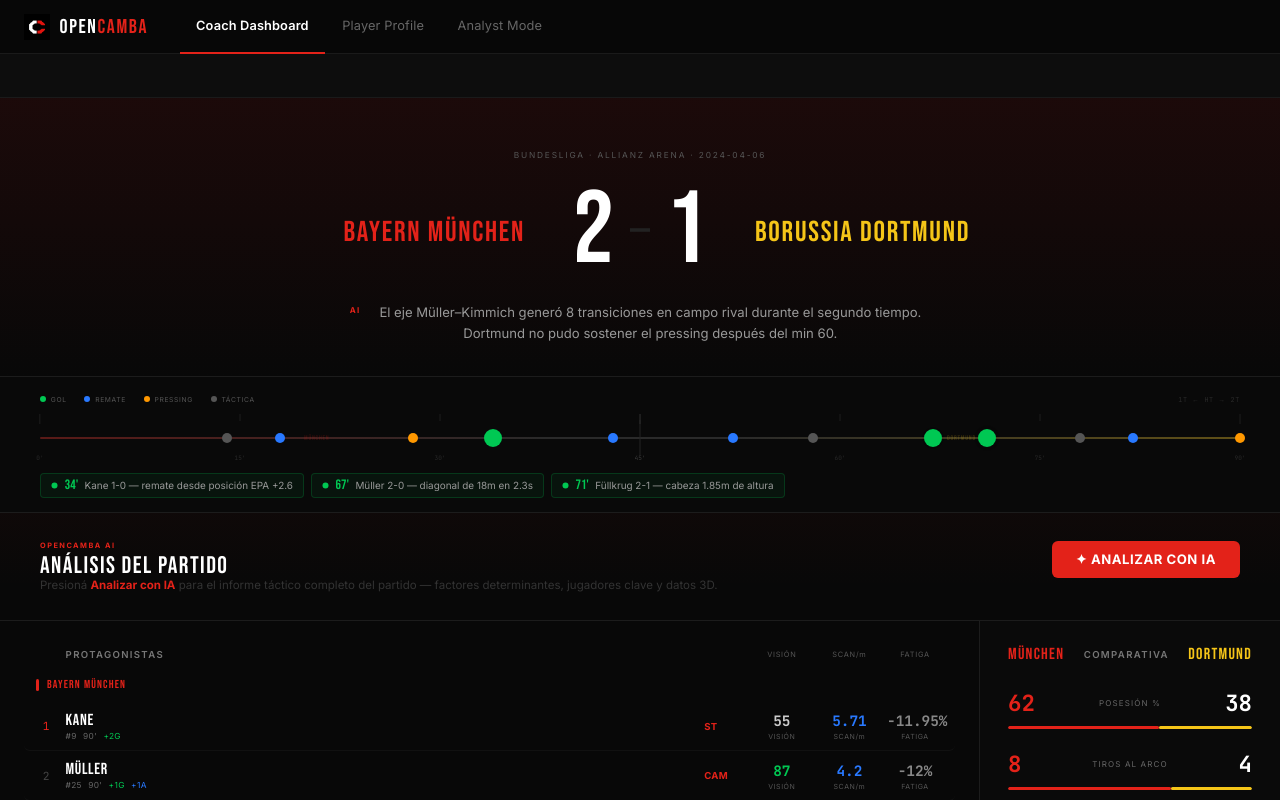
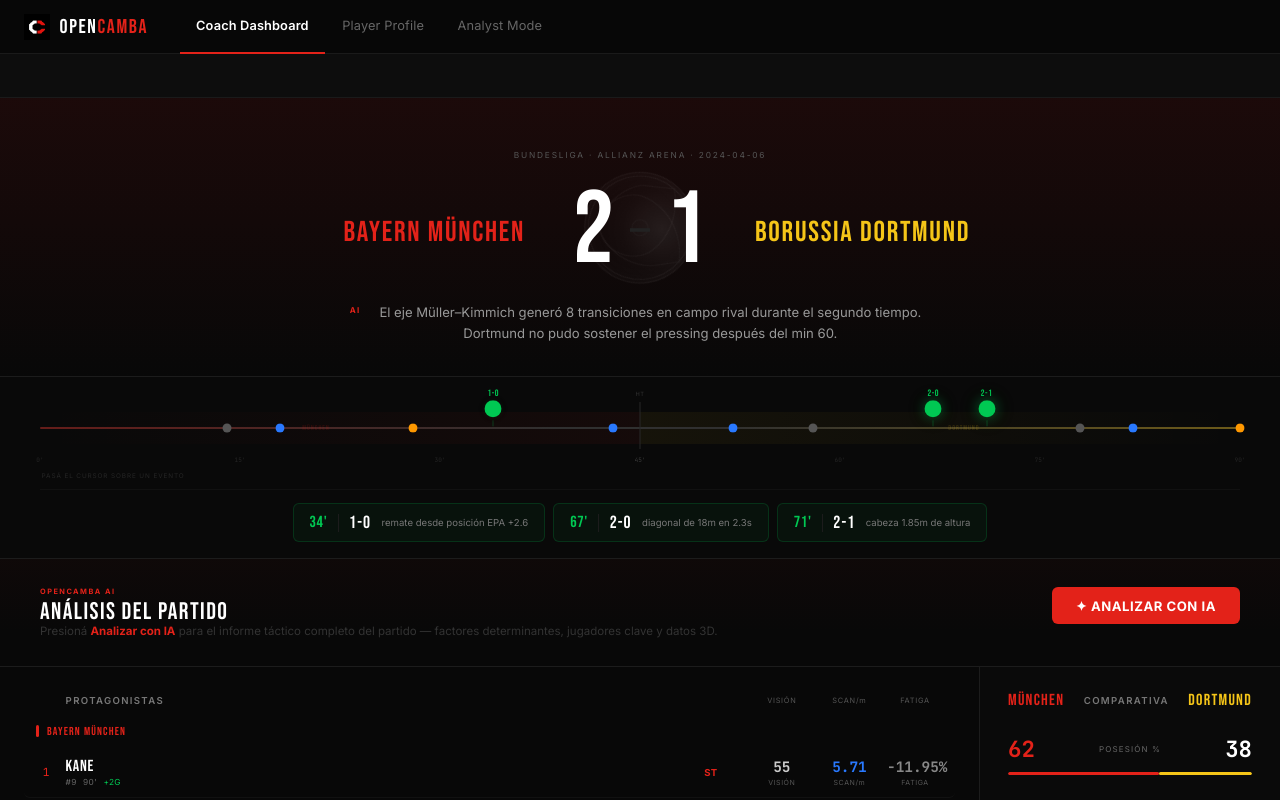
Before and after one commit to miguel-acha/field-intelligence, a React (Vite) app in the folder frontend/: page / in a window 1280 px wide. Shown: the top 800 px of the page. Built offline with nearby package versions, Linux system fonts and the light colour scheme.

Commit message:
Timeline redesign: status bar, centered goal cards, ambient ball behind score

```diff
--- a/frontend/src/components/CoachDashboard/index.jsx
+++ b/frontend/src/components/CoachDashboard/index.jsx
@@ -154,22 +154,29 @@
 const EVT_COLORS = { goal: '#00C853', chance: '#2979FF', pressing: '#FF9800', tactical: '#555' };
 const hexRgb = h => { const c = h.replace('#',''); return `${parseInt(c.slice(0,2),16)},${parseInt(c.slice(2,4),16)},${parseInt(c.slice(4,6),16)}`; };
 
-function GoalCard({ ev, color }) {
+function GoalCard({ ev }) {
   const ref = useRef(null);
-  const rgb = hexRgb(color);
+  const score = ev.description.match(/(\d+[-–]\d+)/)?.[1] || '';
+  const detail = ev.description.replace(/.*\d+[-–]\d+\s*[—–\-]+\s*/, '').trim();
   useEffect(() => {
     if (!ref.current) return;
-    const on = () => gsap.to(ref.current, { scale: 1.04, duration: 0.12 });
-    const off = () => gsap.to(ref.current, { scale: 1, duration: 0.12 });
+    const on = () => gsap.to(ref.current, { y: -2, duration: 0.12, ease: 'power2.out' });
+    const off = () => gsap.to(ref.current, { y: 0, duration: 0.12, ease: 'power2.in' });
     ref.current.addEventListener('mouseenter', on);
     ref.current.addEventListener('mouseleave', off);
     return () => { ref.current?.removeEventListener('mouseenter', on); ref.current?.removeEventListener('mouseleave', off); };
   }, []);
   return (
-    <div ref={ref} style={{ display: 'flex', alignItems: 'center', gap: '0.4rem', padding: '0.22rem 0.65rem', background: `rgba(0,200,83,0.06)`, border: '1px solid rgba(0,200,83,0.2)', borderRadius: 4, cursor: 'default' }}>
-      <svg width="7" height="7" viewBox="0 0 7 7"><circle cx="3.5" cy="3.5" r="3" fill="#00C853" /></svg>
-      <span style={{ fontFamily: 'Bebas Neue, sans-serif', fontSize: '0.85rem', color: '#00C853' }}>{ev.minute}'</span>
-      <span style={{ fontSize: '0.62rem', color: '#999', maxWidth: 220, overflow: 'hidden', textOverflow: 'ellipsis', whiteSpace: 'nowrap', fontFamily: 'Inter' }}>{ev.description}</span>
+    <div ref={ref} style={{
+      display: 'flex', alignItems: 'center', gap: '0.65rem',
+      padding: '0.5rem 1rem', borderRadius: 6, cursor: 'default',
+      background: 'rgba(0,200,83,0.05)', border: '1px solid rgba(0,200,83,0.18)',
+      minWidth: 160,
+    }}>
+      <span style={{ fontFamily: 'Bebas Neue, sans-serif', fontSize: '1rem', color: '#00C853', letterSpacing: '0.04em', flexShrink: 0 }}>{ev.minute}'</span>
+      <div style={{ width: 1, height: 18, background: '#1c1c1c', flexShrink: 0 }} />
+      {score && <span style={{ fontFamily: 'Bebas Neue, sans-serif', fontSize: '1.1rem', color: '#fff', letterSpacing: '0.06em', flexShrink: 0 }}>{score}</span>}
+      <span style={{ fontSize: '0.6rem', color: '#777', fontFamily: 'Inter', overflow: 'hidden', textOverflow: 'ellipsis', whiteSpace: 'nowrap', minWidth: 0 }}>{detail}</span>
     </div>
   );
 }
@@ -180,154 +187,148 @@
   const dotsRef    = useRef([]);
   const cardsRef   = useRef(null);
   const [activeEv, setActiveEv] = useState(null);
-  const [hIdx, setHIdx]         = useState(null);
   const events = useMemo(() => match.timeline.slice(0, 14), [match]);
+  const goals  = useMemo(() => events.filter(e => e.type === 'goal'), [events]);
 
   useEffect(() => {
     dotsRef.current = dotsRef.current.slice(0, events.length);
-
-    // 1. Track draws left→right
     gsap.fromTo(trackRef.current,
       { scaleX: 0, transformOrigin: 'left center' },
       { scaleX: 1, duration: 1.0, ease: 'power3.out', overwrite: true }
     );
-    // 2. Half-time line drops
     gsap.fromTo(halfRef.current,
       { scaleY: 0, transformOrigin: 'top center' },
-      { scaleY: 1, duration: 0.5, delay: 0.55, ease: 'power2.out', overwrite: true }
+      { scaleY: 1, duration: 0.45, delay: 0.6, ease: 'power2.out', overwrite: true }
     );
-    // 3. Dots pop in with stagger
     const dots = dotsRef.current.filter(Boolean);
     gsap.fromTo(dots,
       { scale: 0, transformOrigin: 'center center' },
-      { scale: 1, stagger: { amount: 0.7, from: 'start', ease: 'none' }, duration: 0.35, ease: 'back.out(1.9)', delay: 0.35, overwrite: true }
+      { scale: 1, stagger: { amount: 0.65, from: 'start' }, duration: 0.32, ease: 'back.out(2)', delay: 0.4, overwrite: true }
     );
-    // 4. Goal dots: continuous glow pulse
     events.forEach((ev, i) => {
       if (ev.type !== 'goal' || !dotsRef.current[i]) return;
       gsap.to(dotsRef.current[i], {
-        boxShadow: `0 0 18px #00C85399, 0 0 36px #00C85333`,
-        repeat: -1, yoyo: true, duration: 1.1, ease: 'sine.inOut', delay: 0.9 + i * 0.08,
+        boxShadow: '0 0 14px #00C85388, 0 0 28px #00C85322',
+        repeat: -1, yoyo: true, duration: 1.2, ease: 'sine.inOut', delay: 1.0 + i * 0.1,
       });
     });
-    // 5. Goal cards slide up
     if (cardsRef.current?.children.length) {
       gsap.fromTo([...cardsRef.current.children],
-        { y: 8, opacity: 0 },
-        { y: 0, opacity: 1, stagger: 0.06, duration: 0.35, ease: 'power2.out', delay: 1.1, overwrite: true }
+        { y: 6, opacity: 0 },
+        { y: 0, opacity: 1, stagger: 0.07, duration: 0.3, ease: 'power2.out', delay: 1.2, overwrite: true }
       );
     }
   }, [match]);
 
   function enterDot(i, ev) {
     const dot = dotsRef.current[i];
-    if (dot) gsap.to(dot, { scale: 1.65, y: -5, duration: 0.16, ease: 'power2.out' });
-    setHIdx(i); setActiveEv(ev);
+    if (dot) gsap.to(dot, { scale: ev.type === 'goal' ? 1.45 : 1.6, duration: 0.14, ease: 'power2.out' });
+    setActiveEv(ev);
   }
   function leaveDot(i) {
     const dot = dotsRef.current[i];
-    if (dot) gsap.to(dot, { scale: 1, y: 0, duration: 0.16, ease: 'power2.in' });
-    setHIdx(null); setActiveEv(null);
+    if (dot) gsap.to(dot, { scale: 1, duration: 0.14, ease: 'power2.in' });
+    setActiveEv(null);
   }
 
-  const goals = events.filter(e => e.type === 'goal');
+  return (
+    <div style={{ padding: '0.9rem 2.5rem 1rem', borderBottom: '1px solid #1c1c1c', background: '#090909' }}>
 
-  return (
-    <div style={{ padding: '1.1rem 2.5rem 0.9rem', borderBottom: '1px solid #1c1c1c', background: '#090909' }}>
-      {/* Legend */}
-      <div style={{ display: 'flex', gap: '1.1rem', marginBottom: '0.65rem', alignItems: 'center' }}>
-        {Object.entries(EVT_COLORS).map(([type, c]) => (
-          <div key={type} style={{ display: 'flex', alignItems: 'center', gap: '0.3rem' }}>
-            <div style={{ width: 6, height: 6, borderRadius: '50%', background: c }} />
-            <span style={{ fontSize: '0.42rem', color: '#555', fontFamily: 'Inter', letterSpacing: '0.1em', textTransform: 'uppercase' }}>
-              {{ goal:'Gol', chance:'Remate', pressing:'Pressing', tactical:'Táctica' }[type]}
-            </span>
-          </div>
-        ))}
-        <div style={{ flex: 1 }} />
-        <span style={{ fontSize: '0.42rem', color: '#2a2a2a', fontFamily: 'JetBrains Mono', letterSpacing: '0.1em' }}>1T ← HT → 2T</span>
-      </div>
+      {/* ── Track area ── */}
+      <div style={{ position: 'relative', height: 72 }}>
 
-      {/* Timeline track */}
-      <div style={{ position: 'relative', height: 48, marginBottom: '0.65rem' }}>
-        {/* Background gradient showing home/away zones */}
-        <div style={{ position: 'absolute', top: '50%', left: 0, right: 0, height: 2, background: '#161616', transform: 'translateY(-50%)', borderRadius: 2 }} />
+        {/* Home / Away zone fills */}
+        <div style={{ position: 'absolute', top: '50%', left: 0, width: '50%', height: 32, transform: 'translateY(-50%)', background: `linear-gradient(90deg, transparent 0%, ${homeColor}0e 100%)`, pointerEvents: 'none' }} />
+        <div style={{ position: 'absolute', top: '50%', right: 0, width: '50%', height: 32, transform: 'translateY(-50%)', background: `linear-gradient(270deg, transparent 0%, ${awayColor}0e 100%)`, pointerEvents: 'none' }} />
+
+        {/* Track */}
+        <div style={{ position: 'absolute', top: '50%', left: 0, right: 0, height: 2, background: '#1a1a1a', transform: 'translateY(-50%)', borderRadius: 2 }} />
         <div ref={trackRef} style={{
           position: 'absolute', top: '50%', left: 0, right: 0, height: 2,
-          background: `linear-gradient(90deg, ${homeColor}55 0%, #2a2a2a 42%, #2a2a2a 58%, ${awayColor}55 100%)`,
+          background: `linear-gradient(90deg, ${homeColor}60 0%, #303030 43%, #303030 57%, ${awayColor}60 100%)`,
           transform: 'translateY(-50%)', borderRadius: 2,
         }} />
 
-        {/* Minute markers */}
+        {/* Minute ticks at bottom */}
         {[0, 15, 30, 45, 60, 75, 90].map(t => (
-          <div key={t} style={{ position: 'absolute', left: `${(t / 90) * 100}%`, top: 0, bottom: 0, transform: 'translateX(-50%)', display: 'flex', flexDirection: 'column', alignItems: 'center', justifyContent: 'space-between', pointerEvents: 'none' }}>
-            <div style={{ width: 1, height: t % 45 === 0 ? 10 : 7, background: t === 45 ? '#333' : '#1e1e1e' }} />
-            <span style={{ fontSize: '0.38rem', color: t === 45 ? '#3a3a3a' : '#282828', fontFamily: 'JetBrains Mono' }}>{t}'</span>
+          <div key={t} style={{ position: 'absolute', left: `${(t / 90) * 100}%`, bottom: 0, transform: 'translateX(-50%)', textAlign: 'center', pointerEvents: 'none' }}>
+            <span style={{ fontSize: '0.38rem', color: t === 45 ? '#3a3a3a' : '#252525', fontFamily: 'JetBrains Mono', display: 'block' }}>{t}'</span>
           </div>
         ))}
 
-        {/* Half-time line */}
-        <div ref={halfRef} style={{
-          position: 'absolute', left: '50%', top: 6, bottom: 6,
-          width: 1, background: '#252525', transform: 'translateX(-50%)',
-        }} />
+        {/* Half-time divider */}
+        <div ref={halfRef} style={{ position: 'absolute', left: '50%', top: '15%', bottom: '20%', width: 1, background: '#282828', transform: 'translateX(-50%)' }}>
+          <span style={{ position: 'absolute', top: -12, left: '50%', transform: 'translateX(-50%)', fontSize: '0.36rem', color: '#333', fontFamily: 'Inter', whiteSpace: 'nowrap', letterSpacing: '0.08em' }}>HT</span>
+        </div>
 
-        {/* Team zone watermarks */}
-        <span style={{ position: 'absolute', left: '22%', top: '50%', transform: 'translateY(-50%)', fontSize: '0.42rem', color: homeColor + '30', fontFamily: 'Bebas Neue, sans-serif', letterSpacing: '0.12em', pointerEvents: 'none' }}>
-          {match.homeTeam.split(' ').slice(-1)[0].toUpperCase()}
+        {/* Team watermarks */}
+        <span style={{ position: 'absolute', left: '23%', top: '50%', transform: 'translate(-50%, -50%)', fontSize: '0.44rem', color: homeColor + '28', fontFamily: 'Bebas Neue, sans-serif', letterSpacing: '0.14em', pointerEvents: 'none' }}>
+          {match.homeTeam.split(' ').pop().toUpperCase()}
         </span>
-        <span style={{ position: 'absolute', right: '22%', top: '50%', transform: 'translateY(-50%)', fontSize: '0.42rem', color: awayColor + '30', fontFamily: 'Bebas Neue, sans-serif', letterSpacing: '0.12em', pointerEvents: 'none' }}>
-          {match.awayTeam.split(' ').slice(-1)[0].toUpperCase()}
+        <span style={{ position: 'absolute', right: '23%', top: '50%', transform: 'translate(50%, -50%)', fontSize: '0.44rem', color: awayColor + '28', fontFamily: 'Bebas Neue, sans-serif', letterSpacing: '0.14em', pointerEvents: 'none' }}>
+          {match.awayTeam.split(' ').pop().toUpperCase()}
         </span>
 
-        {/* Event dots */}
+        {/* All event dots */}
         {events.map((ev, i) => {
           const c = EVT_COLORS[ev.type] || '#444';
           const isGoal = ev.type === 'goal';
+          const score = isGoal ? ev.description.match(/(\d+[-–]\d+)/)?.[1] : null;
           return (
+            <div key={i} style={{
+              position: 'absolute',
+              left: `${(ev.minute / 90) * 100}%`,
+              top: isGoal ? 'calc(50% - 20px)' : '50%',
+              transform: 'translate(-50%, -50%)',
+              display: 'flex', flexDirection: 'column', alignItems: 'center', gap: 2,
+              zIndex: isGoal ? 4 : 2,
+            }}>
+              {/* Score label above goal dots */}
+              {isGoal && score && (
+                <span style={{ fontFamily: 'Bebas Neue, sans-serif', fontSize: '0.58rem', color: '#00C853', letterSpacing: '0.06em', whiteSpace: 'nowrap', lineHeight: 1 }}>
+                  {score}
+                </span>
+              )}
               <div
-              key={i}
                 ref={el => { dotsRef.current[i] = el; }}
                 onMouseEnter={() => enterDot(i, ev)}
                 onMouseLeave={() => leaveDot(i)}
                 style={{
-                position: 'absolute', left: `${(ev.minute / 90) * 100}%`, top: '50%',
-                transform: 'translate(-50%, -50%)',
-                width: isGoal ? 18 : 10, height: isGoal ? 18 : 10,
-                borderRadius: '50%', background: c, cursor: 'pointer',
-                border: `2px solid ${c}88`, zIndex: isGoal ? 3 : 2,
+                  width: isGoal ? 17 : 9, height: isGoal ? 17 : 9,
+                  borderRadius: '50%', background: c,
+                  border: `2px solid ${c}77`, cursor: 'pointer',
                 }}
               />
+              {/* Connector line from goal dot to track */}
+              {isGoal && <div style={{ width: 1, height: 6, background: '#00C85344', marginTop: 1 }} />}
+            </div>
           );
         })}
+      </div>
 
-        {/* Hover tooltip */}
-        {activeEv && (
-          <div style={{
-            position: 'absolute',
-            left: `${(activeEv.minute / 90) * 100}%`,
-            bottom: '100%', marginBottom: 6,
-            transform: 'translateX(-50%)',
-            background: '#111', border: `1px solid ${EVT_COLORS[activeEv.type] || '#333'}55`,
-            borderRadius: 6, padding: '0.35rem 0.65rem',
-            whiteSpace: 'nowrap', zIndex: 20, pointerEvents: 'none',
-          }}>
-            <div style={{ fontFamily: 'Bebas Neue, sans-serif', fontSize: '0.88rem', color: EVT_COLORS[activeEv.type] || '#777', letterSpacing: '0.06em' }}>
-              {activeEv.minute}'
+      {/* ── Status bar — replaces floating tooltip ── */}
+      <div style={{ height: 26, display: 'flex', alignItems: 'center', padding: '0 0.1rem', borderBottom: '1px solid #111', marginBottom: '0.85rem' }}>
+        {activeEv ? (
+          <div style={{ display: 'flex', alignItems: 'center', gap: '0.65rem' }}>
+            <span style={{ fontFamily: 'Bebas Neue, sans-serif', fontSize: '0.95rem', color: EVT_COLORS[activeEv.type] || '#666', letterSpacing: '0.04em' }}>{activeEv.minute}'</span>
+            <div style={{ width: 1, height: 14, background: '#2a2a2a' }} />
+            <span style={{ fontSize: '0.44rem', color: EVT_COLORS[activeEv.type] || '#666', fontFamily: 'Inter', textTransform: 'uppercase', letterSpacing: '0.1em' }}>
+              {{ goal:'Gol', chance:'Remate', pressing:'Pressing', tactical:'Táctica' }[activeEv.type] || activeEv.type}
+            </span>
+            <div style={{ width: 1, height: 14, background: '#2a2a2a' }} />
+            <span style={{ fontSize: '0.65rem', color: '#aaa', fontFamily: 'Inter' }}>{activeEv.description.replace(/.*\d+[-–]\d+\s*[—–\-]+\s*/, '').trim()}</span>
           </div>
-            <div style={{ fontSize: '0.58rem', color: '#ccc', fontFamily: 'Inter', maxWidth: 220 }}>
-              {activeEv.description}
-            </div>
-          </div>
+        ) : (
+          <span style={{ fontSize: '0.4rem', color: '#252525', fontFamily: 'Inter', letterSpacing: '0.14em' }}>
+            PASÁ EL CURSOR SOBRE UN EVENTO
+          </span>
         )}
       </div>
 
-      {/* Goal cards */}
+      {/* ── Goal cards — centered ── */}
       {goals.length > 0 && (
-        <div ref={cardsRef} style={{ display: 'flex', gap: '0.4rem', flexWrap: 'wrap' }}>
-          {goals.map((ev, i) => (
-            <GoalCard key={i} ev={ev} color={homeColor} />
-          ))}
+        <div ref={cardsRef} style={{ display: 'flex', gap: '0.5rem', flexWrap: 'wrap', justifyContent: 'center' }}>
+          {goals.map((ev, i) => <GoalCard key={i} ev={ev} />)}
         </div>
       )}
     </div>
@@ -362,41 +363,15 @@
   const runBallAnim = useCallback(() => {
     const ball = ballRef.current;
     if (!ball) return;
-    const homeWins = match.score.home >= match.score.away;
-    const targetX  = homeWins ? -130 : 130;
-    const flashEl  = homeWins ? flashHomeRef.current : flashAwayRef.current;
-
-    const tl = gsap.timeline();
-    tl
-      .set(ball, { opacity: 0, scale: 0, x: 0, y: 0, rotation: 0, scaleX: 1, scaleY: 1 })
-      .to(ball, { opacity: 1, scale: 1, duration: 0.2, ease: 'back.out(2.2)' })
-      .addLabel('arc')
-      // Arc: x + rotation in parallel with y up/down
-      .to(ball, { x: targetX, rotation: 720, duration: 0.68, ease: 'power1.inOut' }, 'arc')
-      .to(ball, { y: -58, duration: 0.34, ease: 'power2.out' }, 'arc')
-      .to(ball, { y: 0,   duration: 0.34, ease: 'power2.in'  }, 'arc+=0.34')
-      .addLabel('land', 'arc+=0.68')
-      // Bounce sequence — squish on impact then smaller bounces
-      .to(ball, { y: -28, scaleX: 0.9,  scaleY: 1.15, duration: 0.15, ease: 'power2.out' }, 'land')
-      .to(ball, { y:   0, scaleX: 1.25, scaleY: 0.75, duration: 0.12, ease: 'power2.in' })
-      .to(ball, { y: -13, scaleX: 1,    scaleY: 1,    duration: 0.11, ease: 'power2.out' })
-      .to(ball, { y:   0,                              duration: 0.09, ease: 'power2.in' })
-      .to(ball, { y:  -5,                              duration: 0.07, ease: 'power2.out' })
-      .to(ball, { y:   0,                              duration: 0.06, ease: 'power2.in' })
-      // Flash burst at score number
-      .add(() => {
-        if (flashEl) gsap.fromTo(flashEl,
-          { scale: 0.3, opacity: 1 },
-          { scale: 3.8, opacity: 0, duration: 0.55, ease: 'power1.out' }
-        );
-      }, '-=0.08')
-      // Score digits flash-scale
-      .to(homeWins ? homeRef.current : awayRef.current,
-        { scale: 1.2, duration: 0.1, ease: 'power2.out', yoyo: true, repeat: 1 }, '-=0.08'
-      )
-      // Ball settle + fade
-      .to(ball, { opacity: 0, scale: 0.3, y: 8, duration: 0.28, ease: 'power2.in', delay: 0.45 });
-  }, [match]);
+    // Ball floats behind the score as a persistent ambient decoration
+    gsap.set(ball, { opacity: 0, scale: 0, rotation: 0 });
+    gsap.to(ball, { opacity: 1, scale: 1, duration: 0.6, ease: 'power2.out', delay: 0.5 });
+    // Continuous slow rotation
+    gsap.to(ball, { rotation: 360, duration: 14, ease: 'none', repeat: -1, delay: 0.5 });
+    // Gentle floating pulse (scale + y drift)
+    gsap.to(ball, { y: -12, duration: 3.2, ease: 'sine.inOut', yoyo: true, repeat: -1, delay: 0.5 });
+    gsap.to(ball, { scale: 1.06, duration: 4.5, ease: 'sine.inOut', yoyo: true, repeat: -1, delay: 0.5 });
+  }, []);
 
   useEffect(() => {
     // Hero fade-in — use fromTo so final state is always explicit
@@ -413,8 +388,8 @@
     gsap.to(ao, {
       v: match.score.away, duration: 0.8, delay: 0.12, ease: 'power2.out', overwrite: true,
       onUpdate: () => { if (awayRef.current) awayRef.current.textContent = Math.round(ao.v); },
-      onComplete: () => setTimeout(runBallAnim, 150), // ball launches after scores settle
     });
+    runBallAnim();
     // Body slide in
     if (bodyRef.current) {
       gsap.fromTo(
@@ -423,7 +398,7 @@
         { y: 0, stagger: 0.07, duration: 0.4, ease: 'power2.out', overwrite: true }
       );
     }
-  }, [match, runBallAnim]);
+  }, [match]);
 
   useEffect(() => {
     setAiText(''); setAiDone(false);
@@ -481,33 +456,27 @@
             </div>
           </div>
           <div style={{ display: 'flex', alignItems: 'center', gap: '1rem', position: 'relative' }}>
-            {/* ── Ball ── */}
+            {/* ── Ambient ball — decorative background, floats behind score ── */}
             <div ref={ballRef} style={{
               position: 'absolute', left: '50%', top: '50%',
-              width: 26, height: 26, borderRadius: '50%',
-              transform: 'translate(-50%, -50%)',
-              background: 'radial-gradient(circle at 36% 32%, #ffffff 0%, #cccccc 30%, #666 65%, #111 100%)',
-              boxShadow: '0 3px 10px rgba(0,0,0,0.9), inset 0 -2px 4px rgba(0,0,0,0.5)',
-              opacity: 0, zIndex: 20, pointerEvents: 'none',
-            }} />
-            {/* ── Flash overlays at each score number ── */}
-            <div ref={flashHomeRef} style={{
-              position: 'absolute', left: 'calc(50% - 120px)', top: '50%',
               width: 110, height: 110, borderRadius: '50%',
               transform: 'translate(-50%, -50%)',
-              background: `radial-gradient(circle, ${homeColor}cc 0%, ${homeColor}55 35%, transparent 70%)`,
-              opacity: 0, pointerEvents: 'none', zIndex: 6,
-            }} />
-            <div ref={flashAwayRef} style={{
-              position: 'absolute', left: 'calc(50% + 120px)', top: '50%',
-              width: 110, height: 110, borderRadius: '50%',
-              transform: 'translate(-50%, -50%)',
-              background: `radial-gradient(circle, ${awayColor}cc 0%, ${awayColor}55 35%, transparent 70%)`,
-              opacity: 0, pointerEvents: 'none', zIndex: 6,
-            }} />
-            <span ref={homeRef} style={{ fontFamily: 'Bebas Neue, sans-serif', fontSize: 'clamp(4.5rem, 8vw, 6.5rem)', color: '#fff', lineHeight: 0.9, display: 'inline-block' }}>0</span>
-            <span style={{ fontFamily: 'Bebas Neue, sans-serif', fontSize: '2.5rem', color: '#222', lineHeight: 1 }}>—</span>
-            <span ref={awayRef} style={{ fontFamily: 'Bebas Neue, sans-serif', fontSize: 'clamp(4.5rem, 8vw, 6.5rem)', color: '#fff', lineHeight: 0.9, display: 'inline-block' }}>0</span>
+              background: 'radial-gradient(circle at 38% 34%, rgba(255,255,255,0.08) 0%, rgba(255,255,255,0.02) 40%, transparent 70%)',
+              border: '1px solid rgba(255,255,255,0.06)',
+              boxShadow: 'inset 0 0 30px rgba(255,255,255,0.03)',
+              opacity: 0, zIndex: 0, pointerEvents: 'none',
+            }}>
+              {/* Ball panel lines */}
+              <svg viewBox="0 0 110 110" style={{ position: 'absolute', inset: 0, width: '100%', height: '100%', opacity: 0.18 }}>
+                <circle cx="55" cy="55" r="52" fill="none" stroke="rgba(255,255,255,0.3)" strokeWidth="1" />
+                <path d="M55 3 C30 20 20 50 30 75 C40 95 70 100 82 85 C95 68 92 38 75 20 Z" fill="none" stroke="rgba(255,255,255,0.25)" strokeWidth="1" />
+                <path d="M3 55 C18 35 45 25 68 32 C88 40 95 65 85 82 C70 98 40 97 22 82 Z" fill="none" stroke="rgba(255,255,255,0.25)" strokeWidth="1" />
+                <circle cx="55" cy="55" r="8" fill="none" stroke="rgba(255,255,255,0.2)" strokeWidth="1" />
+              </svg>
+            </div>
+            <span ref={homeRef} style={{ fontFamily: 'Bebas Neue, sans-serif', fontSize: 'clamp(4.5rem, 8vw, 6.5rem)', color: '#fff', lineHeight: 0.9, display: 'inline-block', position: 'relative', zIndex: 1 }}>0</span>
+            <span style={{ fontFamily: 'Bebas Neue, sans-serif', fontSize: '2.5rem', color: '#222', lineHeight: 1, position: 'relative', zIndex: 1 }}>—</span>
+            <span ref={awayRef} style={{ fontFamily: 'Bebas Neue, sans-serif', fontSize: 'clamp(4.5rem, 8vw, 6.5rem)', color: '#fff', lineHeight: 0.9, display: 'inline-block', position: 'relative', zIndex: 1 }}>0</span>
           </div>
           <div style={{ textAlign: 'left', flex: 1 }}>
             <div style={{ fontFamily: 'Bebas Neue, sans-serif', fontSize: 'clamp(1.1rem, 2.5vw, 1.8rem)', color: awayColor, letterSpacing: '0.06em' }}>
```
Lines whose indentation alone changed are shown as unchanged.
